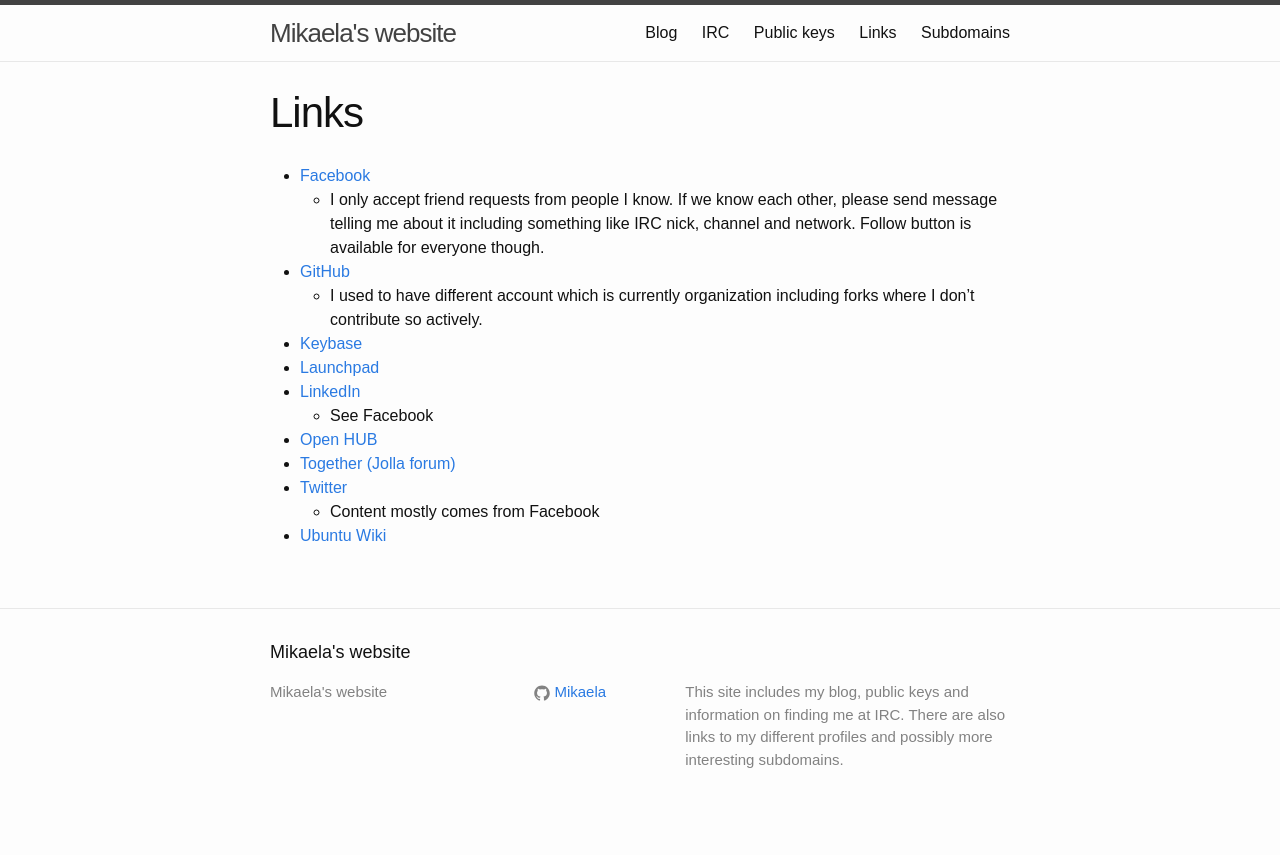
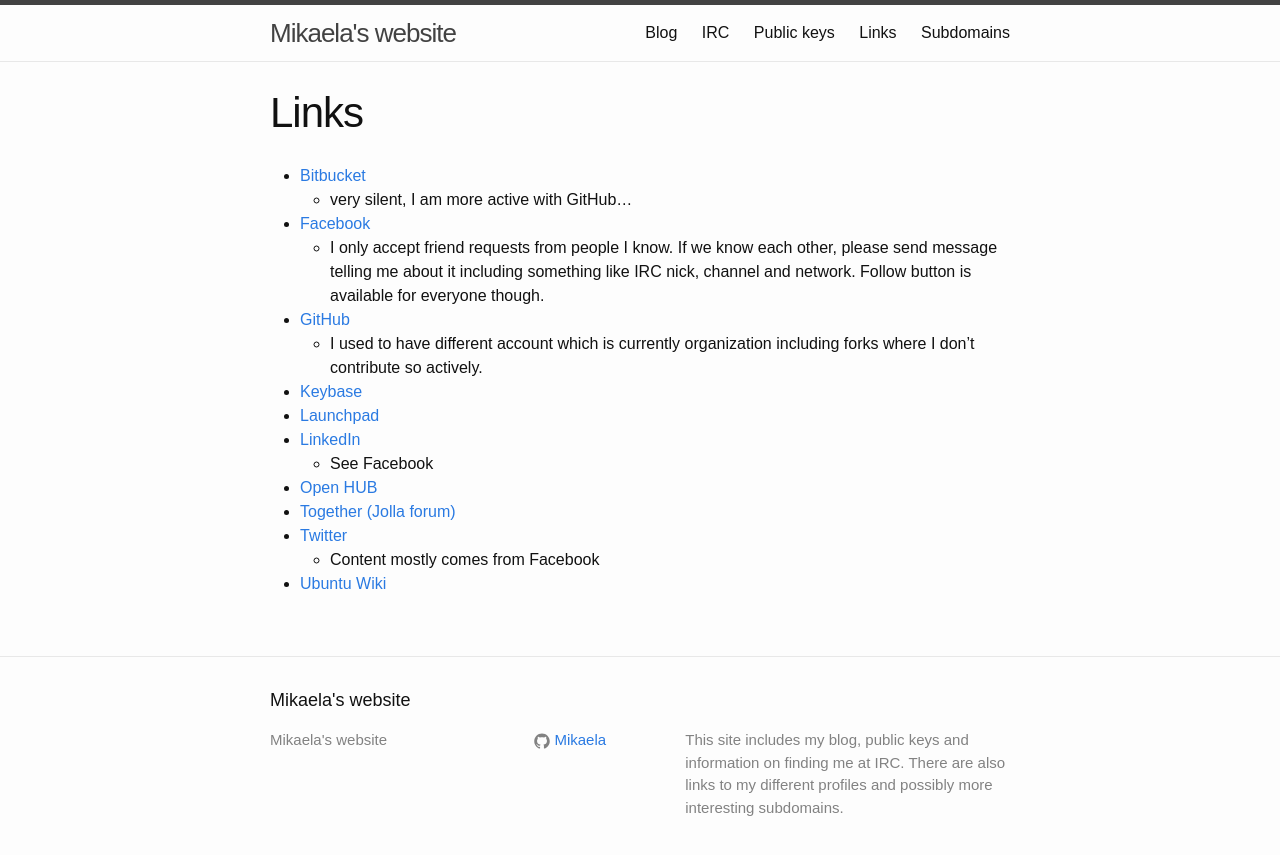
Before and after one commit to Mikaela/mikaela.github.io, a Jekyll site: the page built from pages/links.markdown, in a window 1280 px wide. Shown: the top 855 px of the page. Built offline with Jekyll 4.4.1, drawn with Linux system fonts in a browser that asks for light colours; Markdown is read by kramdown in place of the engine named in the settings.

Commit message:
links: add bitbucket

```diff
--- a/pages/links.markdown
+++ b/pages/links.markdown
@@ -4,6 +4,8 @@
 permalink: /links/
 ---
 
+* [Bitbucket](http://bitbucket.org/Ciblia)
+    * very silent, I am more active with GitHub…
 * [Facebook](https://facebook.com/mikaelahmsuomalainen)
     * I only accept friend requests from people I know. If we know each
       other, please send message telling me about it including something
```
